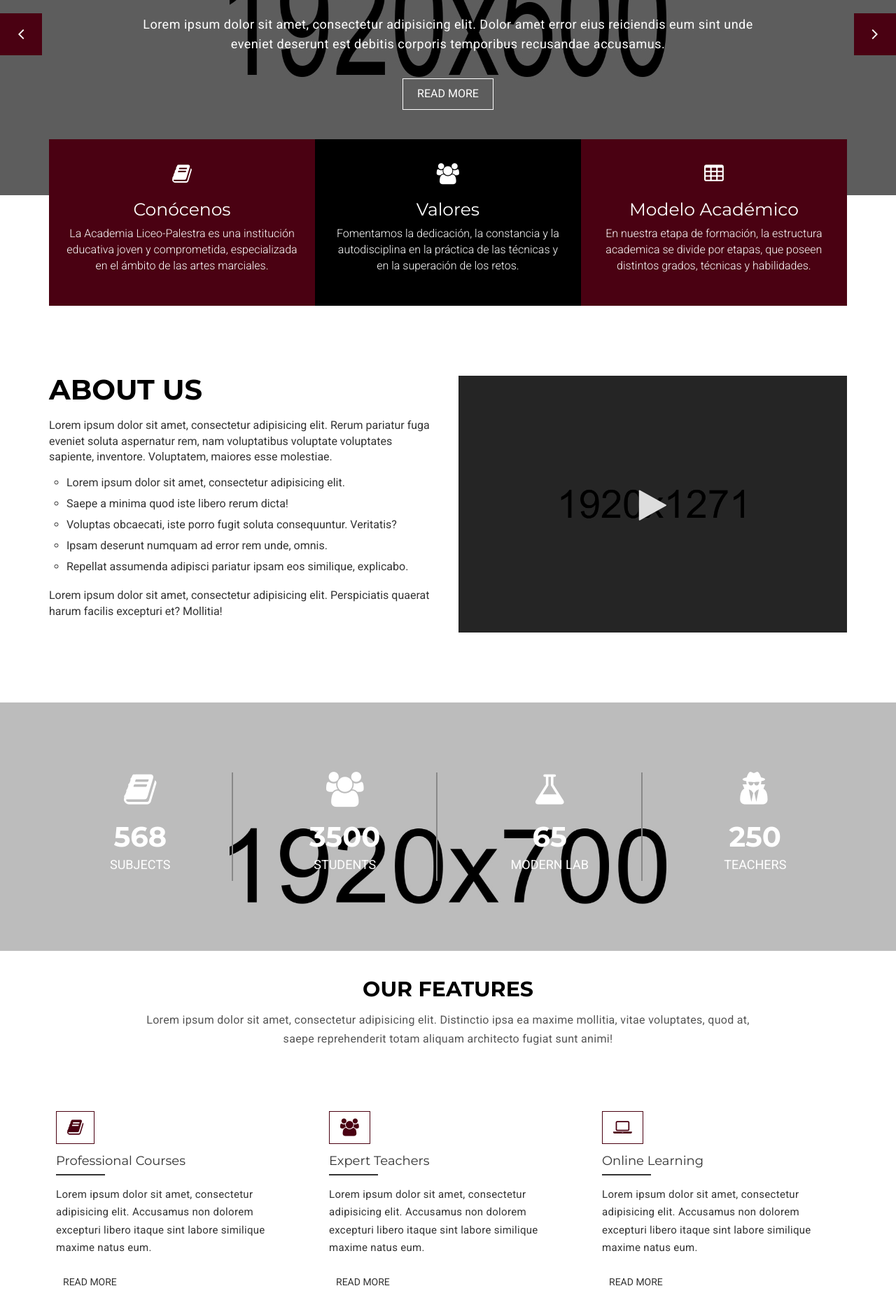
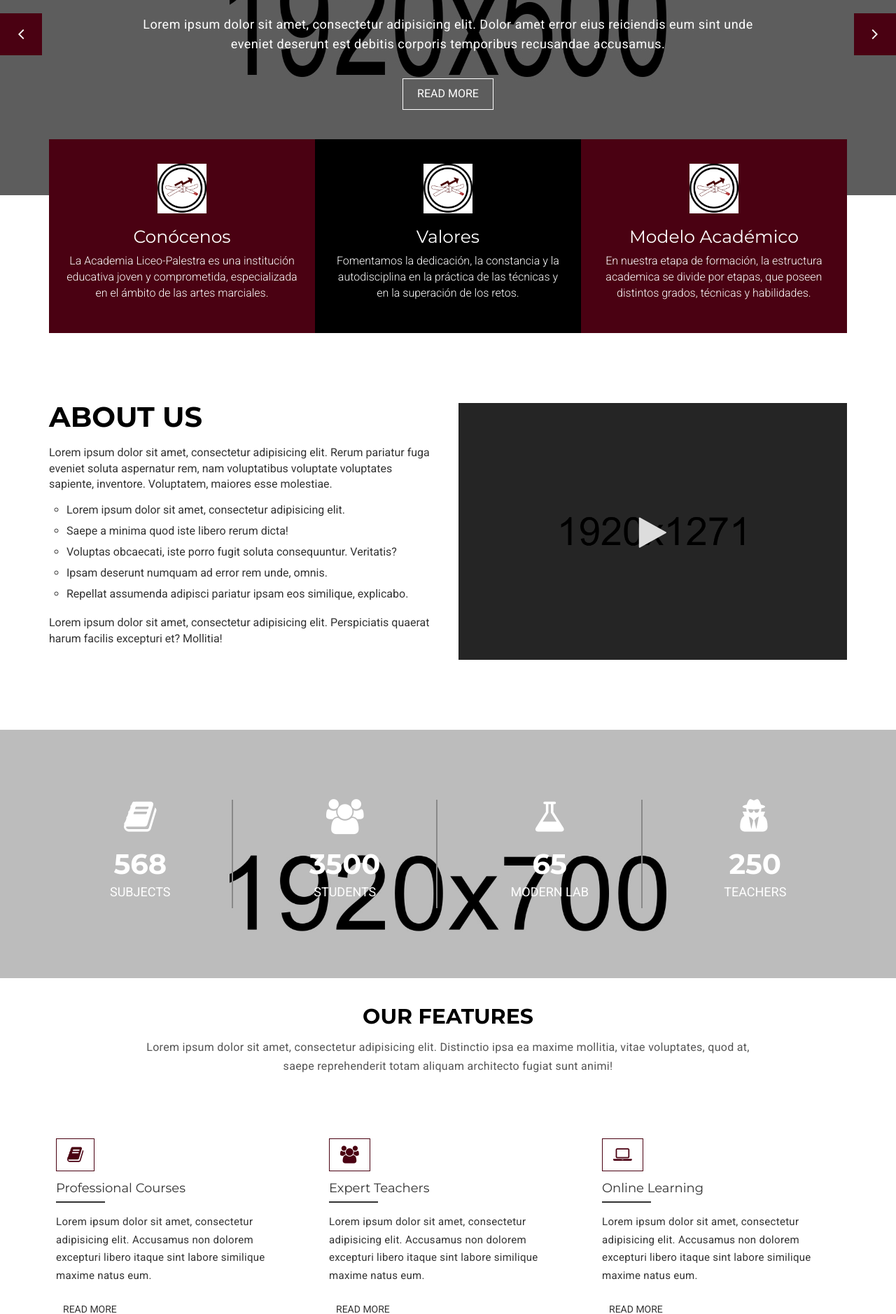
Before and after one commit to IJCC/liceo-palestra, a PHP site: page / in a window 1280 px wide. Shown: the part 337-2215 px from the top of the page at 70% size. Run offline with PHP 8.4, Linux system fonts and the light colour scheme; some web fonts are replaced.

Commit message:
Update seccion triparte
Ya lista solo falta cambiar la imagen y texto

```diff
--- a/assets/css/style.css
+++ b/assets/css/style.css
@@ -59,6 +59,27 @@ body {
   padding: 0;
   width: 120px;
 }
+#resumen {
+  position: relative;
+}
+#enlace {
+  position: absolute;
+  top: 0;
+  left: 0;
+  width: 100%;
+  height: 100%;
+  z-index: 10;
+}
+.zoomx {
+     transform: scale(var(--escala, 1));
+     transition: transform 0.25s;
+     overflow: hidden;
+}
+
+.zoomx:hover {
+  --escala: 1.1;
+  cursor:pointer;
+}
 
 .no-padding {
   padding: 0;
--- a/index.php
+++ b/index.php
@@ -176,22 +176,25 @@
         <div class="col-lg-12 col-md-12">
           <div class="mu-service-area">
             <!-- Start single service -->
-            <div class="mu-service-single">
-              <span class="fa fa-book"></span>
+            <div class="mu-service-single zoomx" id="resumen">
+              <img src="assets/img/modelo/grado.png" width="70px"  alt="logo">
+              <a href="conocenos.php" id="enlace"></a>
               <h3>Conócenos</h3>
               <p>La Academia Liceo-Palestra es una institución educativa joven y comprometida, especializada en el ámbito de las artes marciales.</p>
             </div>
             <!-- Start single service -->
             <!-- Start single service -->
-            <div class="mu-service-single">
-              <span class="fa fa-users"></span>
+            <div class="mu-service-single zoomx" id="resumen">
+            <img src="assets/img/modelo/grado.png" width="70px"  alt="logo">
+            <a href="valores.php" id="enlace"></a>
               <h3>Valores</h3>
               <p>Fomentamos la dedicación, la constancia y la autodisciplina en la práctica de las técnicas y en la superación de los retos.</p>
             </div>
             <!-- Start single service -->
             <!-- Start single service -->
-            <div class="mu-service-single">
-              <span class="fa fa-table"></span>
+            <div class="mu-service-single zoomx" id="resumen">
+            <img src="assets/img/modelo/grado.png" width="70px"  alt="logo">
+            <a href="modelo-academico.php" id="enlace"></a>
               <h3>Modelo Académico</h3>
               <p>En nuestra etapa de formación, la estructura academica se divide por etapas, que poseen distintos grados, técnicas y habilidades.</p>
             </div>
```
